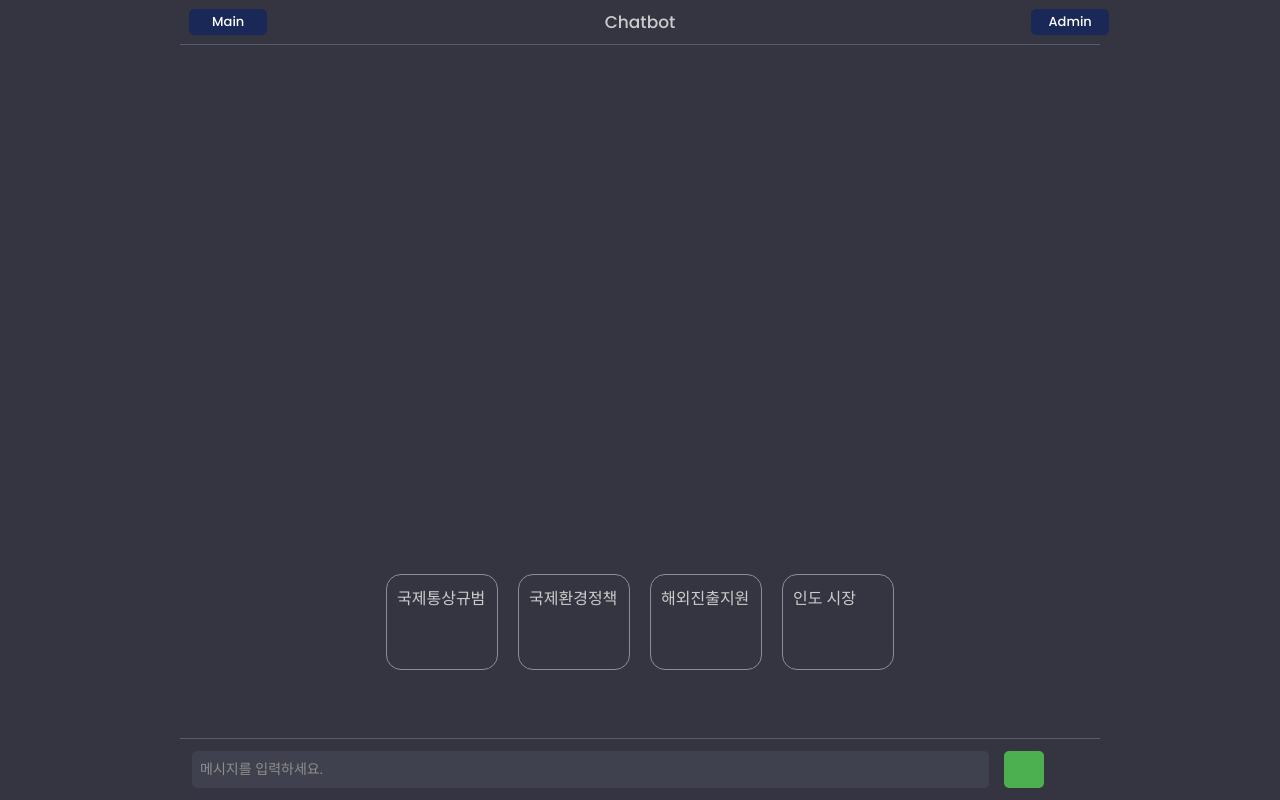
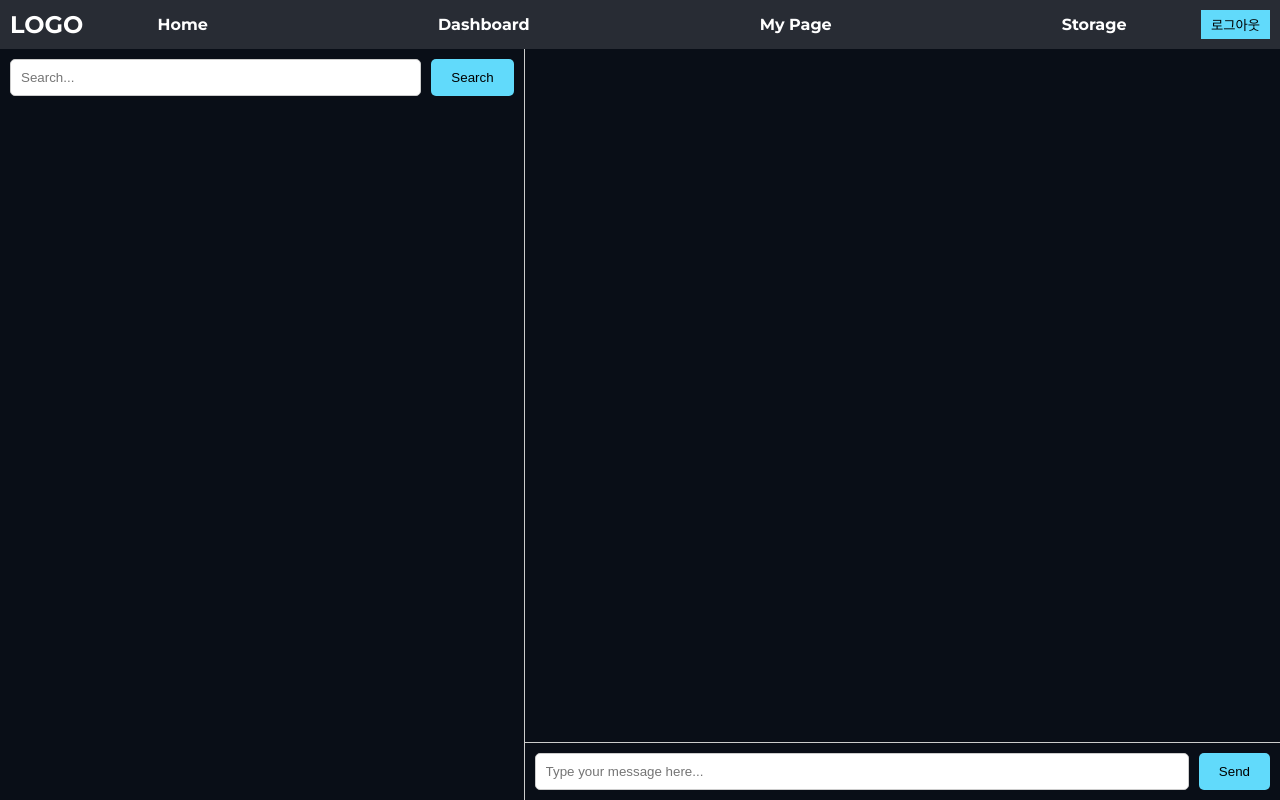
Before and after one commit to KT5BigProject14/FrontEnd, a React (Create React App) app in the folder pro/: page /Chat_ in a window 1280 px wide. Built offline with nearby package versions, Linux system fonts and the light colour scheme.

Commit message:
add: menu component , chatpage

```diff
--- a/pro/src/Chat_.css
+++ b/pro/src/Chat_.css
@@ -1,326 +1,113 @@
-/* src/Chat.css */
-@import url('https://fonts.googleapis.com/css2?family=Poppins:wght@300;400;500;600;700&display=swap');
-@import url('https://fonts.googleapis.com/css2?family=Noto+Sans+KR:wght@100..900&display=swap');
-
-*{
-    font-family: 'Poppins', sans-serif;
+/* .container {
+    display: flex;
+    height: 100vh;
   }
 
-body{
-    margin: 0;
-    padding: 0;
-    background-color: #343541;
-    /* background-color: rgb(9, 14, 23); */
-	color: #ffffff;
+  .left-panel, .right-panel {
+    flex: 1;
+    padding: 20px;
+    overflow-y: auto;
   }
 
-.header{
-    display: flex;
-    align-items: center;
-    justify-content: space-between;
-    color: #ccc;
-    border-bottom: 1px solid #5c5c66;
-    height: 45px;
-    position: relative;
+  .left-panel {
+    background-color: #f0f0f0;
   }
 
-.header h3{
-    font-size: 17px;
-    font-weight: 500;
-    flex: 1;
-    text-align: center;
-    position: absolute;
-    left: 50%;
-    transform: translateX(-50%);
+  .right-panel {
+    background-color: #e0e0e0;
   }
 
-.container{
-    max-width: 920px;
-    height: 100vh;
+  .header {
     display: flex;
-    flex-direction: column;
     justify-content: space-between;
-    margin: 0 auto;
+    align-items: center;
   }
 
-.input-container{
-    background-color: #343541;
-    padding: 12px;
-    display: flex;
-    justify-content: space-between;
-    border-top: 1px solid #5c5c66;
-    position: sticky;
-    bottom: 0;
+  .chat-container {
+    background-color: white;
+    border-radius: 10px;
+    padding: 20px;
+    margin-top: 20px;
+    height: 60vh;
+    overflow-y: auto;
   }
 
-.input-container button{
-    padding: 8px 20px;
-    border-radius: 5px;
-    background-color: #343541;
+  .input-container {
+    display: flex;
+    margin-top: 10px;
   }
 
-#user-input{
-    background-color: #40414f;
-    color: #fff;
-    border: none;
-    outline: none;
-    padding: 8px;
-    flex: 9;
-    font-size: 14px;
-    font-weight: 400;
+  input {
+    flex: 1;
+    padding: 10px;
+    border: 1px solid #ccc;
     border-radius: 5px;
   }
 
-#user-input::placeholder{
-    color: #8e8e8e;
-    font-weight: 400;
-}
-
-#send-button{
-    display: flex;
-    align-items: center;
-    justify-content: center;
+  button {
+    padding: 10px;
+    margin-left: 10px;
     border: none;
-    background-color: #4caf50;
-    color: #fff;
-    cursor: pointer;
-    margin-left: 15px;
-    transition: all 0.3s ease;
-}
-
-#send-button:hover{
-    background-color: #388e3c;
-}
-
-#refresh-button{
-    margin-left: 4px;
-    border: none;
+    background-color: #007bff;
     color: white;
-}
-
-#refresh-button:hover {
+    border-radius: 5px;
     cursor: pointer;
   }
 
-.chat-container{
-    flex: 1;
-    overflow-y: auto;
+  button i {
+    pointer-events: none;
+  }
 
+  .faq-container {
+    margin-top: 20px;
+  }
+
+  .faq-card {
+    display: flex;
+    align-items: center;
+    padding: 10px;
+    background-color: #fff;
+    border-radius: 5px;
+    cursor: pointer;
+    margin-bottom: 10px;
+  }
+
+  .faq-card p {
+    margin-left: 10px;
+  }
+
+  .chat-box {
+    display: flex;
+    align-items: center;
+    margin-bottom: 10px;
   }
 
   .chat-box.user {
     justify-content: flex-end;
-    align-items: center; /* 중앙 정렬 */
+  }
+
+  .chat-box .icon {
+    margin-right: 10px;
   }
 
   .chat-box.user .icon {
-    order: 2;
+    order: 1;
+    margin-left: 10px;
     margin-right: 0;
-    margin-left: 10px;
-}
-
-.chat-box{
-    display: flex;
-    align-items: center;
-    padding: 10px 15px;
-}
-
-#chat-log{
-    margin-bottom: 10px;
-    font-size: 14px;
-    line-height: 1.6;
-}
-
-#chat-log i{
-    color: #fff;
-    border-radius: 5px;
-}
-
-.bot, .user{
-    display: flex;
-    align-items: flex-start;
-    color: #eee;
-    width: 100%;
-    padding: 15px 7px 15px 10px;
-    border-radius: 15px;
-    justify-content: flex-end;
-}
-
-.bot{
-    background-color: #444654;
-}
-
-#chat-log #user-icon i{
-    background-color: #19c37d;
-    padding: 10px 11px;
-}
-
-#user-icon i {
-    background-color: #19c37d;
-    padding: 10px 11px;
-    border-radius: 10px;
-    color: #eee;
-}
-
-#chat-log #bot-icon i{
-    background-color: #9859b7;
-    padding: 10px 8px 11px;
-    margin-left: 10px;
-}
-
-.back-button {
-    border-radius: 0.4em;
-    background-color: #1a2857;
-    color: #fff;
-    display: inline-block;
-    font-size: 13px;
-    line-height: 2em;
-    width: 6em;
-    height: 2em;
-    text-align: center;
-    font-family: Arial, sans-serif;
-    font-weight: 500;
-    position: relative;
-    left: 1%;
-    overflow: hidden;
-    cursor: pointer;
-}
-
-.back-button span {
-    display: block;
-    position: relative;
-}
-
-.back-button:hover em {
-    transform: rotate(-8deg) translateY(-81%);
-    transform-origin: left top;
-}
-
-.back-button em {
-    position: absolute;
-    width: 9em;
-    height: 4em;
-    background-color: #ff002e;
-    left: 0;
-    top: 3em;
-    transition: all 0.8s cubic-bezier(0.39, 0.58, 0.57, 1);
-}
-
-.back-button i {
-    float: left;
-    position: relative;
-    overflow: hidden;
-    width: 1.5em;
-    height: 0.75em;
-    margin-top: -0.5em;
-}
-
-.back-button i:after, .back-button i:before {
-    content: '';
-    float: left;
-    height: 100%;
-    width: 50%;
-    border-radius: 50%;
-}
-
-.back-button i:before {
-    background-color: #ff002e;
-}
-
-.back-button i:after {
-    background-color: #1a2857;
-}
-
-#typingIndicator {
-    display: none;
-}
-
-.faq-container {
-    display: flex;
-    justify-content: center;
-    align-items: center;
-    height: 200px;
-    width: 100%;
-    gap: 20px;
-    margin-bottom: 1rem;
-    flex-wrap: wrap;
-}
-
-.faq-card {
-    font-family: "Noto Sans KR", sans-serif;
-    height: 6rem;
-    width: 7rem;
-    padding: 10px;
-    border: 1px;
-    border-radius: 15px;
-    background-color: transparent;
-    color: #ccc;
-    cursor: pointer;
-    float: left;
-    transition: background-color 0.3s;
-    border-style: solid;
-    border-color: #8e8e8e;
-    border-width: 1px;
-    font-weight: 500;
-}
-
-.faq-card:hover {
-    background-color: #5f6069;
-}
-
-@media (max-width: 450px) {
-    .faq-container {
-        height: auto;
-        gap: 8px;
-        margin-bottom: 3rem;
-    }
-
-    .faq-card {
-        font-size: 13px;
-        height: 4rem;
-        width: 4rem;
-    }
-}
-
-@media (max-width: 768px) {
-    .faq-container {
-        height: auto;
-        gap: 15px;
-        margin-bottom: 3rem;
-    }
-
-    .faq-card {
-        font-size: 13px;
-        height: 5rem;
-        width: 6rem;
-    }
-}
-
-.loading {
-    width: 8vw;
-    /* margin-top: 100px; */
-    display: flex;
-    justify-content: center;
-    align-items: center;
   }
 
   .loading span {
     display: inline-block;
-    width: 5px;
-    height: 5px;
-    background-color: gray;
+    width: 8px;
+    height: 8px;
+    background: #333;
     border-radius: 50%;
-    animation: loading 1s linear infinite;
-    background-color: white;
-}
-
-.loading span:nth-child(1) {
-    animation-delay: 0s;
+    margin-right: 5px;
+    animation: loading 0.6s infinite alternate;
   }
 
   .loading span:nth-child(2) {
     animation-delay: 0.2s;
-    margin: 0px 7px
   }
 
   .loading span:nth-child(3) {
@@ -328,12 +115,11 @@ body{
   }
 
   @keyframes loading {
-    0%, 100% {
-        opacity: 0;
-        transform: scale(0.5);
+    from {
+      transform: translateY(0);
     }
-    50% {
-        opacity: 1;
-        transform: scale(1.2);
+    to {
+      transform: translateY(-10px);
     }
   }
+   */
--- a/pro/src/Chat_.js
+++ b/pro/src/Chat_.js
@@ -1,197 +1,157 @@
-import React, { useState, useRef, useEffect } from 'react';
-import './Chat_.css';
+import React, { useState } from 'react';
+import Menu from './Menu';
 
 const Chat = () => {
   const [messages, setMessages] = useState([]);
-  const userInput = useRef(null);
-  const chatLog = useRef(null);
-  const typingIndicator = useRef(null);
+  const [input, setInput] = useState('');
+  const [searchQuery, setSearchQuery] = useState('');
 
   const handleSendMessage = () => {
-    const message = userInput.current.value.trim();
-    if (message === '') return;
-
-    appendMessage('user', message);
-    userInput.current.value = '';
-
-    console.log('API Key:', process.env.REACT_APP_OPENAI_API_KEY); // 디버그용 로그 추가
-
-    postData('https://api.openai.com/v1/chat/completions', {
-      model: "gpt-3.5-turbo",
-      messages: [{ role: "user", content: message }],
-      max_tokens: 150,
-      temperature: 0.7,
-    })
-      .then(data => {
-        if (data.choices && data.choices.length > 0) {
-          appendMessage('bot', data.choices[0].message.content.trim());
-        } else {
-          appendMessage('bot', 'Error: No response from API');
-        }
-        updateButtonIcon(false);
-      })
-      .catch(error => {
-        console.error('Error:', error);
-        appendMessage('bot', 'Error: Check Your API Key!');
-        updateButtonIcon(false);
-      });
-
-    updateButtonIcon(true);
-  };
-
-  const handleKeyDown = (event) => {
-    if (event.key === 'Enter') {
-      handleSendMessage();
-      userInput.current.value = '';
-      typingIndicator.current.style.display = 'none';
+    if (input.trim()) {
+      setMessages([...messages, { sender: 'Me', text: input }]);
+      setInput('');
+      // 여기서 챗봇 응답을 처리하는 로직을 추가할 수 있습니다.
     }
   };
 
-  const updateButtonIcon = (isLoading) => {
-    const buttonIcon = document.getElementById('button-icon');
-    if (isLoading) {
-      buttonIcon.classList.remove('fa-solid', 'fa-paper-plane');
-      buttonIcon.classList.add('fas', 'fa-spinner', 'fa-pulse');
-    } else {
-      buttonIcon.classList.add('fa-solid', 'fa-paper-plane');
-      buttonIcon.classList.remove('fas', 'fa-spinner', 'fa-pulse');
-    }
+  const handleLogout = () => {
+    // 로그아웃 로직을 추가합니다.
+    console.log('Logged out');
   };
 
-  const postData = (url = '', data = {}) => {
-    return fetch(url, {
-      method: 'POST',
-      headers: {
-        'Content-Type': 'application/json',
-        'Authorization': `Bearer ${process.env.REACT_APP_OPENAI_API_KEY}`
-      },
-      body: JSON.stringify(data)
-    })
-      .then(response => {
-        if (!response.ok) {
-          throw new Error('Network response was not ok');
-        }
-        return response.json();
-      });
+  const handleSearch = () => {
+    // 검색 로직을 추가합니다.
+    console.log('Search query:', searchQuery);
   };
 
-  const appendMessage = (sender, message) => {
-    const newMessage = { sender, message };
-    setMessages(prevMessages => [...prevMessages, newMessage]);
-
-    // Scroll to bottom
-    setTimeout(() => {
-      chatLog.current.scrollTop = chatLog.current.scrollHeight;
-    }, 100);
-  };
-
-  useEffect(() => {
-    const handleTyping = () => {
-      if (userInput.current.value.length > 0) {
-        typingIndicator.current.style.display = 'flex';
-      } else {
-        typingIndicator.current.style.display = 'none';
-      }
-    };
-
-    userInput.current.addEventListener('input', handleTyping);
-    userInput.current.addEventListener('blur', () => {
-      typingIndicator.current.style.display = 'none';
-    });
-
-    return () => {
-      userInput.current.removeEventListener('input', handleTyping);
-    };
-  }, []);
-
   return (
-    <div className="container">
-      <div className="header">
-        <div id="back-button" className="back-button" onClick={() => window.location.href = '/'}>
-          <em>
-            <i></i><i></i><i></i><i></i><i></i><i></i>
-          </em>
-          <span>Main</span>
+    <div style={styles.container}>
+      <Menu onLogout={handleLogout} />
+      <div style={styles.body}>
+        <div style={styles.leftPane}>
+          <div style={styles.searchArea}>
+            <input
+              type="text"
+              value={searchQuery}
+              onChange={(e) => setSearchQuery(e.target.value)}
+              style={styles.searchInput}
+              placeholder="Search..."
+            />
+            <button onClick={handleSearch} style={styles.searchButton}>Search</button>
+          </div>
+          {/* 여기에 사이드바의 다른 내용 추가 */}
         </div>
-        <div id="admin-button" className="back-button" onClick={() => window.location.href = '/admin/'}>
-          <em>
-            <i></i><i></i><i></i><i></i><i></i><i></i>
-          </em>
-          <span>Admin</span>
-        </div>
-        <h3>Chatbot</h3>
-      </div>
-
-      <div className="chat-container" ref={chatLog}>
-        {messages.map((msg, index) => (
-          <div key={index} className={`chat-box ${msg.sender}`}>
-            {msg.sender === 'user' ? (
-              <>
-                <div className="icon" id="user-icon">
-                  <i className="fa-regular fa-user"></i>
-                </div>
-                <div className="user">{msg.message}</div>
-              </>
-            ) : (
-              <>
-                <div className="bot">{msg.message}</div>
-                <div className="icon" id="bot-icon">
-                  <i className="fa-solid fa-robot"></i>
-                </div>
-              </>
-            )}
+        <div style={styles.rightPane}>
+          <div style={styles.chatArea}>
+            {messages.map((message, index) => (
+              <div key={index} style={message.sender === 'Me' ? styles.myMessage : styles.botMessage}>
+                {message.text}
+              </div>
+            ))}
           </div>
-        ))}
-        <div className="chat-box" id="typingIndicator" ref={typingIndicator}>
-          <div className="icon" id="user-icon">
-            <i className="fa-regular fa-user"></i>
-          </div>
-          <div className="loading" id="user">
-            <span></span>
-            <span></span>
-            <span></span>
+          <div style={styles.inputArea}>
+            <input
+              type="text"
+              value={input}
+              onChange={(e) => setInput(e.target.value)}
+              style={styles.input}
+              placeholder="Type your message here..."
+            />
+            <button onClick={handleSendMessage} style={styles.sendButton}>Send</button>
           </div>
         </div>
-      </div>
-
-      <div className="faq-container" id="faqContainer">
-        <div className="faq-card" data-question="WTO와 국제통상규범에 대해 알려주세요." onClick={() => (userInput.current.value = "WTO와 국제통상규범에 대해 알려주세요.")}>
-          <div>
-            <i className="fas fa-solid fa-hippo"></i>
-            <p>국제통상규범</p>
-          </div>
-        </div>
-        <div className="faq-card" data-question="글로벌 환경 정책,산업,기술 동향을 알려주세요." onClick={() => (userInput.current.value = "글로벌 환경 정책,산업,기술 동향을 알려주세요.")}>
-          <div>
-            <i className="fas fa-solid fa-horse"></i>
-            <p>국제환경정책</p>
-          </div>
-        </div>
-        <div className="faq-card" data-question="국내에 해외진출 기업을 지원하는 기관이 있나요?" onClick={() => (userInput.current.value = "국내에 해외진출 기업을 지원하는 기관이 있나요?")}>
-          <div>
-            <i className="fas fa-solid fa-cat"></i>
-            <p>해외진출지원</p>
-          </div>
-        </div>
-        <div className="faq-card" data-question="아시아 시장에서 인도가 차지하는 비율을 알려주세요." onClick={() => (userInput.current.value = "아시아 시장에서 인도가 차지하는 비율을 알려주세요.")}>
-          <div>
-            <i className="fas fa-solid fa-kiwi-bird"></i>
-            <p>인도 시장</p>
-          </div>
-        </div>
-      </div>
-
-      <div className="input-container">
-        <input type="text" id="user-input" placeholder="메시지를 입력하세요." ref={userInput} onKeyDown={handleKeyDown} />
-        <button id="send-button" onClick={handleSendMessage}>
-          <i className="fa-solid fa-paper-plane" id="button-icon"></i>
-        </button>
-        <button id="refresh-button" onClick={() => setMessages([])}>
-          <i className="fa-solid fa-sync" id="refresh-icon"></i>
-        </button>
       </div>
     </div>
   );
 };
 
+const styles = {
+  container: {
+    display: 'flex',
+    flexDirection: 'column',
+    height: '100vh',
+  },
+  header: {
+    backgroundColor: '#282c34',
+    padding: '10px',
+    color: 'white',
+  },
+  nav: {
+    display: 'flex',
+    justifyContent: 'space-between',
+  },
+  body: {
+    display: 'flex',
+    flex: 1,
+  },
+  leftPane: {
+    flex: 2,
+    borderRight: '1px solid #ccc',
+    padding: '10px',
+    display: 'flex',
+    flexDirection: 'column',
+  },
+  searchArea: {
+    display: 'flex',
+    marginBottom: '10px',
+  },
+  searchInput: {
+    flex: 1,
+    padding: '10px',
+    borderRadius: '5px',
+    border: '1px solid #ccc',
+    marginRight: '10px',
+  },
+  searchButton: {
+    padding: '10px 20px',
+    borderRadius: '5px',
+    border: 'none',
+    backgroundColor: '#61dafb',
+    cursor: 'pointer',
+  },
+  rightPane: {
+    flex: 3,
+    display: 'flex',
+    flexDirection: 'column',
+  },
+  chatArea: {
+    flex: 1,
+    padding: '10px',
+    overflowY: 'scroll',
+    borderBottom: '1px solid #ccc',
+  },
+  myMessage: {
+    textAlign: 'right',
+    margin: '5px 0',
+    padding: '10px',
+    backgroundColor: '#e1ffc7',
+    borderRadius: '10px',
+  },
+  botMessage: {
+    textAlign: 'left',
+    margin: '5px 0',
+    padding: '10px',
+    backgroundColor: '#f1f0f0',
+    borderRadius: '10px',
+  },
+  inputArea: {
+    display: 'flex',
+    padding: '10px',
+  },
+  input: {
+    flex: 1,
+    padding: '10px',
+    borderRadius: '5px',
+    border: '1px solid #ccc',
+    marginRight: '10px',
+  },
+  sendButton: {
+    padding: '10px 20px',
+    borderRadius: '5px',
+    border: 'none',
+    backgroundColor: '#61dafb',
+    cursor: 'pointer',
+  },
+};
+
 export default Chat;
--- /dev/null
+++ b/pro/src/Menu.js
@@ -0,0 +1,48 @@
+import React from 'react';
+import { Link } from 'react-router-dom';
+
+const Menu = ({ onLogout }) => {
+  return (
+    <header style={styles.header}>
+      <div style={styles.logo}>LOGO</div>
+      <nav style={styles.nav}>
+        <Link to="/" style={styles.navItem}>Home</Link>
+        <Link to="/dashboard" style={styles.navItem}>Dashboard</Link>
+        <Link to="/profile" style={styles.navItem}>My Page</Link>
+        <Link to="/storage" style={styles.navItem}>Storage</Link>
+      </nav>
+      <button className="out-btn" onClick={onLogout} style={styles.logoutButton}>로그아웃</button>
+    </header>
+  );
+};
+
+const styles = {
+  header: {
+    display: 'flex',
+    alignItems: 'center',
+    justifyContent: 'space-between',
+    backgroundColor: '#282c34',
+    padding: '10px',
+    color: 'white',
+  },
+  logo: {
+    fontSize: '24px',
+  },
+  nav: {
+    display: 'flex',
+    gap: '200px', // 여기서 각 항목 사이의 간격을 설정합니다.
+  },
+  navItem: {
+    color: 'white',
+    textDecoration: 'none',
+    margin: '0 15px', // 각 항목에 마진을 추가하여 간격을 설정합니다.
+  },
+  logoutButton: {
+    backgroundColor: '#61dafb',
+    border: 'none',
+    padding: '5px 10px',
+    cursor: 'pointer',
+  },
+};
+
+export default Menu;
```
Also changed, not shown: pro/src/PW_find.js (line endings or trailing spaces). Lines whose indentation alone changed are shown as unchanged.
